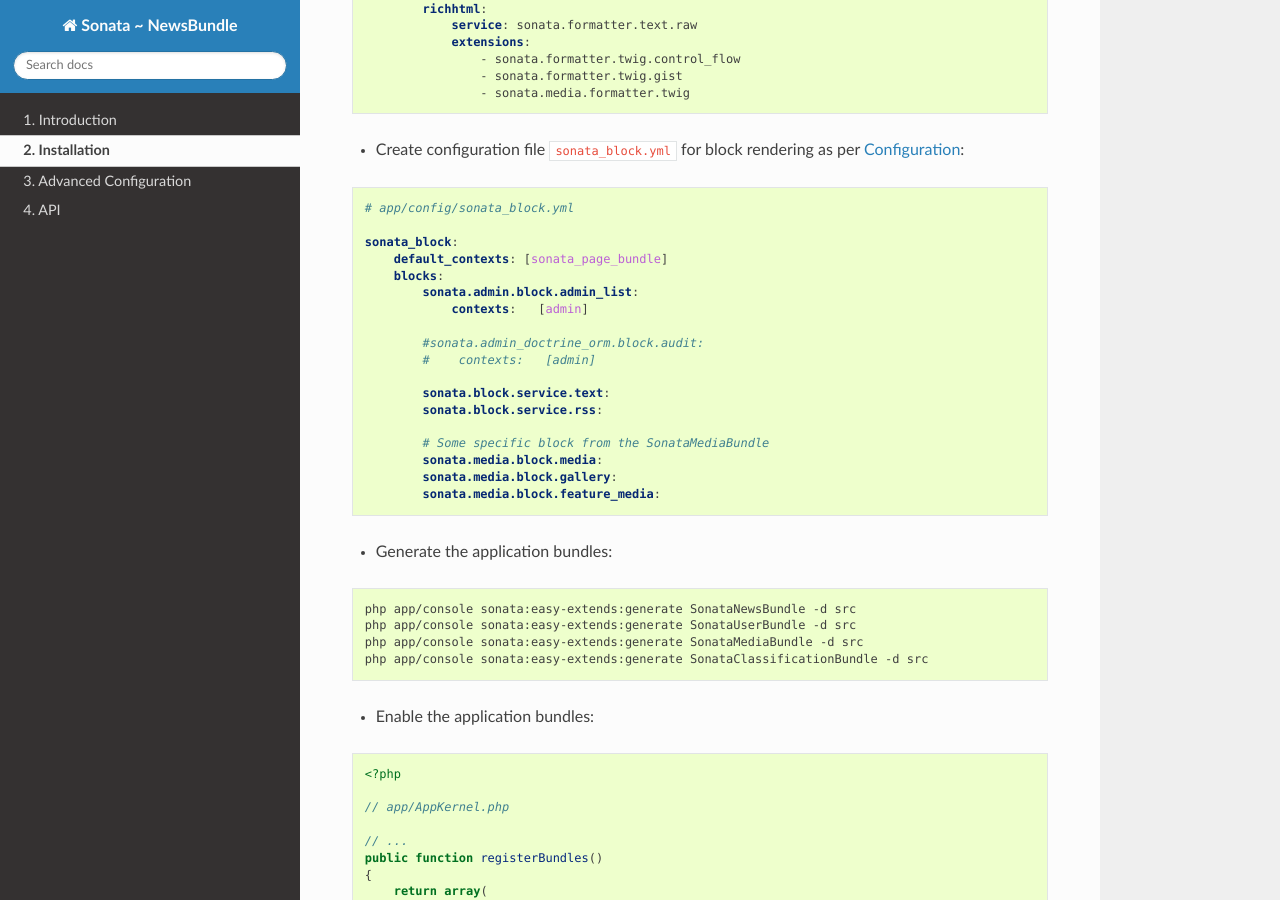
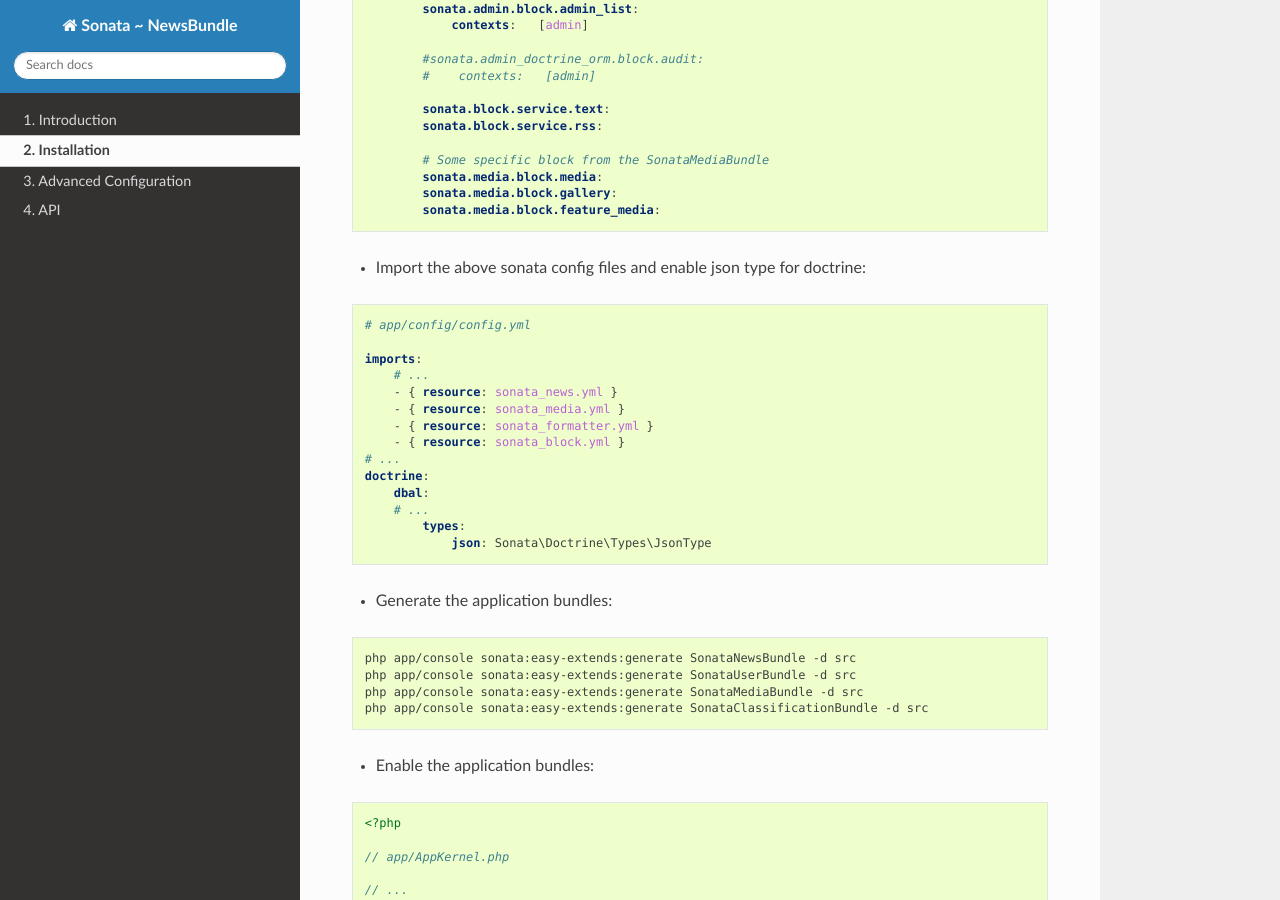
Before and after one commit to sonata-project/SonataNewsBundle, a Sphinx documentation site: the page built from Resources/doc/reference/installation.rst, in a window 1280 px wide and 900 px high, scrolled down 2552 px. Built offline with Sphinx 7.4.7 and the Read the Docs theme 2.0.0, drawn with Linux system fonts in a browser that asks for light colours; some of the changed text lies outside the part shown.

Commit message:
[Issue #338] -  move config import statement down and include all config required in the import example

```diff
--- a/Resources/doc/reference/installation.rst
+++ b/Resources/doc/reference/installation.rst
@@ -15,7 +15,6 @@
 
 ``friendsofsymfony/rest-bundle`` and ``nelmio/api-doc-bundle`` are needed only
 if you use the API.
-
 
 * Add SonataNewsBundle to your application kernel:
 
@@ -81,28 +80,11 @@
                         SonataNewsBundle: ~
 
 
-* Import the ``sonata_news.yml`` file and enable json type for doctrine:
-
-.. code-block:: yaml
-
-    # app/config/config.yml
-
-    imports:
-        # ...
-        - { resource: sonata_news.yml }
-    # ...
-    doctrine:
-        dbal:
-        # ...
-            types:
-                json: Sonata\Doctrine\Types\JsonType
-
-
 * Add a new context into your ``sonata_media.yml`` configuration if you don't have go there https://sonata-project.org/bundles/media/master/doc/reference/installation.html:
 
 .. code-block:: yaml
 
-    # app/config/sonata_media.yml
+    # app/config/sonata_media.yml.
 
     news:
         providers:
@@ -114,8 +96,8 @@
             small: { width: 150 , quality: 95}
             big:   { width: 500 , quality: 90}
 
+
 * Create configuration file ``sonata_formatter.yml`` the text formatters available for your blog post:
-
 
 .. code-block:: yaml
 
@@ -173,6 +155,25 @@
             sonata.media.block.media:
             sonata.media.block.gallery:
             sonata.media.block.feature_media:
+
+* Import the above sonata config files and enable json type for doctrine:
+
+.. code-block:: yaml
+
+    # app/config/config.yml
+
+    imports:
+        # ...
+        - { resource: sonata_news.yml }
+        - { resource: sonata_media.yml }
+        - { resource: sonata_formatter.yml }
+        - { resource: sonata_block.yml }
+    # ...
+    doctrine:
+        dbal:
+        # ...
+            types:
+                json: Sonata\Doctrine\Types\JsonType
 
 * Generate the application bundles:
 
```
